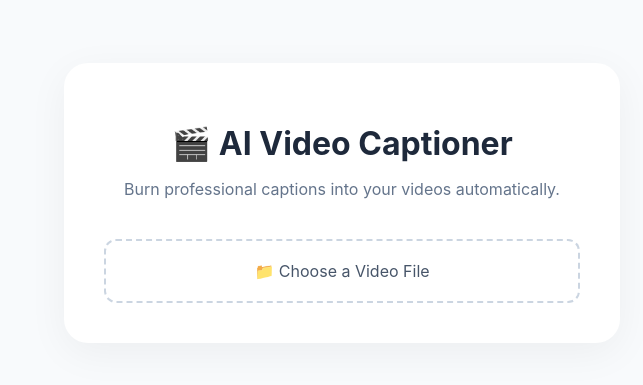
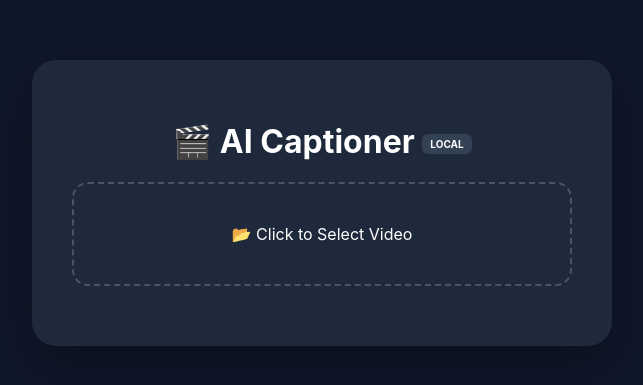
Before and after one commit to agrwl-utkarsh/ai-video-captioner, a React (Create React App) app in the folder frontend/: page / in a window 1280 px wide. Shown: the part 197-582 px from the top of the page, without its empty margins (318-961 px from the left). Built offline with nearby package versions, Linux system fonts and the light colour scheme.

Commit message:
Add GPU support, startup cleanup, and dark theme UI.
Use PyTorch for CUDA Whisper inference, wipe uploads/outputs on startup, swap moviepy for torch, and refresh the frontend with a compact dark local-first design.

```diff
--- a/frontend/src/App.css
+++ b/frontend/src/App.css
@@ -1,100 +1,17 @@
-:root {
-  --primary: #6366f1;
-  --secondary: #4f46e5;
-  --success: #10b981;
-  --bg: #f8fafc;
-}
-
-body {
-  margin: 0;
-  background-color: var(--bg);
-  font-family: 'Inter', sans-serif;
-  display: flex;
-  justify-content: center;
-  align-items: center;
-  min-height: 100vh;
-}
-
-.app-wrapper { width: 100%; max-width: 800px; padding: 20px; }
-
-.glass-card {
-  background: white;
-  padding: 40px;
-  border-radius: 24px;
-  box-shadow: 0 10px 40px rgba(0,0,0,0.05);
-  text-align: center;
-}
-
-h1 { color: #1e293b; margin-bottom: 8px; font-size: 2rem; }
-header p { color: #64748b; margin-bottom: 40px; }
-
-/* File Input */
-.file-input-wrapper label {
-  display: block;
-  padding: 20px;
-  border: 2px dashed #cbd5e1;
-  border-radius: 12px;
-  cursor: pointer;
-  color: #475569;
-  transition: 0.3s;
-}
-.file-input-wrapper label:hover { border-color: var(--primary); background: #f5f3ff; }
-#video-upload { display: none; }
-
-/* Buttons */
-button {
-  border: none;
-  border-radius: 12px;
-  font-weight: 600;
-  cursor: pointer;
-  transition: 0.3s;
-}
-
-.btn-generate {
-  background: var(--primary);
-  color: white;
-  padding: 16px 32px;
-  font-size: 1.1rem;
-  margin-top: 20px;
-  width: 100%;
-}
-.btn-generate:hover { background: var(--secondary); transform: translateY(-2px); }
-
-.btn-download {
-  background: var(--success);
-  color: white;
-  padding: 16px 32px;
-  font-size: 1.1rem;
-  flex: 2;
-}
-
-.btn-outline {
-  background: transparent;
-  border: 1px solid #cbd5e1;
-  padding: 16px 20px;
-  flex: 1;
-}
-
-/* Loader */
-.progress-bar {
-  background: #e2e8f0;
-  height: 10px;
-  border-radius: 5px;
-  overflow: hidden;
-  margin-top: 20px;
-}
-.progress-fill {
-  background: var(--primary);
-  height: 100%;
-  transition: width 0.4s ease;
-}
-
-/* Video */
-.video-wrapper {
-  margin: 30px 0;
-  border-radius: 16px;
-  overflow: hidden;
-  box-shadow: 0 4px 20px rgba(0,0,0,0.15);
-}
-
-.actions { display: flex; gap: 15px; margin-top: 20px; }
+:root { --primary: #6366f1; --bg: #0f172a; --card: #1e293b; }
+body { margin: 0; background: var(--bg); color: white; font-family: 'Inter', sans-serif; }
+.app-container { display: flex; justify-content: center; align-items: center; min-height: 100vh; }
+.main-card { background: var(--card); padding: 40px; border-radius: 24px; width: 500px; box-shadow: 0 20px 50px rgba(0,0,0,0.3); text-align: center; }
+.local-tag { background: #334155; font-size: 10px; padding: 4px 8px; border-radius: 6px; vertical-align: middle; }
+.drop-zone { display: block; padding: 40px; border: 2px dashed #475569; border-radius: 16px; cursor: pointer; margin-bottom: 20px; transition: 0.3s; }
+.drop-zone:hover { border-color: var(--primary); background: #334155; }
+button { border: none; padding: 16px; border-radius: 12px; font-weight: bold; cursor: pointer; transition: 0.2s; width: 100%; font-size: 16px; }
+.btn-primary { background: var(--primary); color: white; margin-top: 10px; }
+.btn-success { background: #10b981; color: white; flex: 2; }
+.btn-outline { background: transparent; color: #94a3b8; border: 1px solid #475569; flex: 1; }
+.action-row { display: flex; gap: 10px; margin-top: 20px; }
+.progress-bg { background: #334155; height: 10px; border-radius: 5px; overflow: hidden; margin-top: 15px; }
+.progress-fill { background: var(--primary); height: 100%; transition: 0.4s; }
+.preview-player { border-radius: 12px; border: 2px solid #334155; }
+.spinner { width: 40px; height: 40px; border: 4px solid #334155; border-top: 4px solid var(--primary); border-radius: 50%; animation: spin 1s linear infinite; margin: 0 auto 20px; }
+@keyframes spin { 100% { transform: rotate(360deg); } }
--- a/frontend/src/App.js
+++ b/frontend/src/App.js
@@ -8,109 +8,74 @@ function App() {
   const [loading, setLoading] = useState(false);
   const [progress, setProgress] = useState(0);
 
-  // 1. Handles file selection
-  const handleFileChange = (e) => {
-    setFile(e.target.files[0]);
-    setVideoUrl(""); // Reset if they pick a new file
-    setProgress(0);
-  };
-
-  // 2. The Generation Process
-  const generateCaptionedVideo = async () => {
-    if (!file) return alert("Please select a video file first!");
-
+  const generateCaptions = async () => {
+    if (!file) return alert("Please select a video file!");
     setLoading(true);
+    setVideoUrl("");
     setProgress(0);
 
     const formData = new FormData();
     formData.append('video', file);
 
-    const apiBaseUrl = process.env.REACT_APP_API_URL || 'http://127.0.0.1:5000';
-
     try {
-      const response = await axios.post(`${apiBaseUrl}/transcribe`, formData, {
-        onUploadProgress: (progressEvent) => {
-          const percent = Math.round((progressEvent.loaded * 100) / progressEvent.total);
-          // We show up to 90% for upload, the last 10% is AI processing
-          setProgress(percent > 90 ? 90 : percent);
-        },
+      const res = await axios.post('http://localhost:5000/transcribe', formData, {
+        onUploadProgress: (p) => {
+          const percent = Math.round((p.loaded * 100) / p.total);
+          setProgress(percent > 90 ? 90 : percent); // Hold at 90 during AI burn
+        }
       });
-
-      setVideoUrl(response.data.videoUrl);
+      setVideoUrl(res.data.videoUrl);
       setProgress(100);
-    } catch (error) {
-      console.error(error);
-      alert("Processing failed. Check if your Backend Terminal is running.");
+    } catch (err) {
+      alert("Error: Make sure the Python backend is running.");
     } finally {
       setLoading(false);
     }
   };
 
-  // 3. Force Download Logic
   const handleDownload = async () => {
-    const response = await fetch(videoUrl);
-    const blob = await response.blob();
+    const res = await fetch(videoUrl);
+    const blob = await res.blob();
     const url = window.URL.createObjectURL(blob);
     const a = document.createElement('a');
     a.href = url;
     a.download = "captioned_video.mp4";
-    document.body.appendChild(a);
     a.click();
-    window.URL.revokeObjectURL(url);
   };
 
   return (
-    <div className="app-wrapper">
-      <div className="glass-card">
-        <header>
-          <h1>🎬 AI Video Captioner</h1>
-          <p>Burn professional captions into your videos automatically.</p>
-        </header>
+    <div className="app-container">
+      <div className="main-card">
+        <h1>🎬 AI Captioner <span className="local-tag">LOCAL</span></h1>
 
-        {/* STEP 1: UPLOAD & GENERATE */}
         {!loading && !videoUrl && (
-          <div className="upload-zone">
-            <div className="file-input-wrapper">
-              <input type="file" id="video-upload" onChange={handleFileChange} accept="video/*" />
-              <label htmlFor="video-upload">
-                {file ? file.name : "📁 Choose a Video File"}
-              </label>
-            </div>
-            {file && (
-              <button onClick={generateCaptionedVideo} className="btn-generate">
-                ✨ Generate Captioned Video
-              </button>
-            )}
+          <div className="upload-box">
+            <input type="file" id="file" onChange={(e) => setFile(e.target.files[0])} hidden />
+            <label htmlFor="file" className="drop-zone">
+              {file ? `✅ ${file.name}` : "📂 Click to Select Video"}
+            </label>
+            {file && <button onClick={generateCaptions} className="btn-primary">Generate Captioned Video</button>}
           </div>
         )}
 
-        {/* STEP 2: LOADER (0-100%) */}
         {loading && (
-          <div className="loader-container">
+          <div className="loader-box">
             <div className="spinner"></div>
-            <p>{progress < 90 ? `Uploading: ${progress}%` : "AI is burning captions... almost done!"}</p>
-            <div className="progress-bar">
+            <p>{progress < 90 ? `Uploading: ${progress}%` : "AI is burning captions..."}</p>
+            <div className="progress-bg">
               <div className="progress-fill" style={{ width: `${progress}%` }}></div>
             </div>
           </div>
         )}
 
-        {/* STEP 3: PREVIEW & DOWNLOAD */}
         {videoUrl && (
-          <div className="result-container">
-            <div className="video-wrapper">
-              <video width="100%" controls key={videoUrl}>
-                <source src={videoUrl} type="video/mp4" />
-              </video>
-            </div>
-
-            <div className="actions">
-              <button onClick={handleDownload} className="btn-download">
-                💾 Download Captioned Video
-              </button>
-              <button onClick={() => {setVideoUrl(""); setFile(null);}} className="btn-outline">
-                🔄 Start New Video
-              </button>
+          <div className="result-box">
+            <video width="100%" controls key={videoUrl} className="preview-player">
+              <source src={videoUrl} type="video/mp4" />
+            </video>
+            <div className="action-row">
+              <button onClick={handleDownload} className="btn-success">💾 Download Video</button>
+              <button onClick={() => {setFile(null); setVideoUrl("");}} className="btn-outline">🔄 New Video</button>
             </div>
           </div>
         )}
@@ -118,5 +83,4 @@ function App() {
     </div>
   );
 }
-
 export default App;
```
Also changed, not shown: 2 other files (tests, documents, lock files or other folders).
